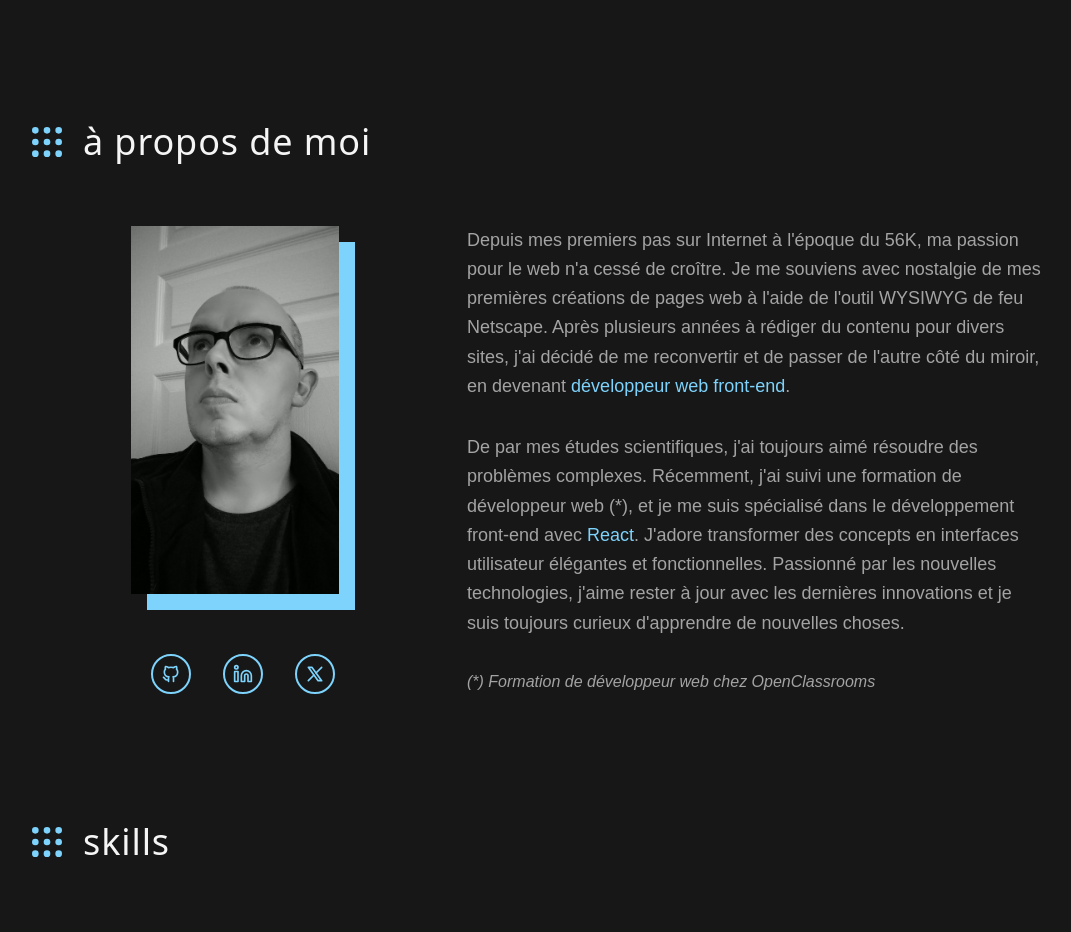
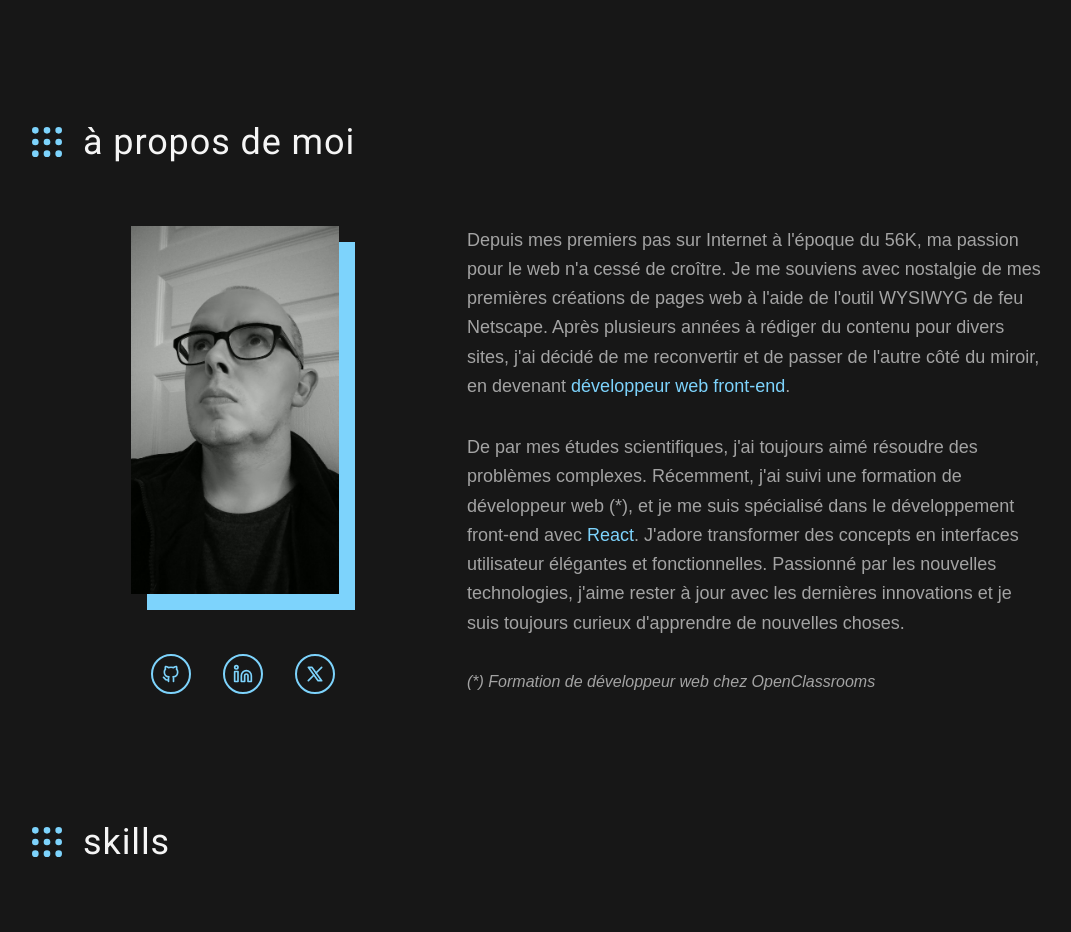
Before and after one commit to nicomil59/nicomildev, an Astro site: page / in a window 1280 px wide. Shown: the part 680-1612 px from the top of the page, without its empty margins (53-1124 px from the left). Built offline with nearby package versions, Linux system fonts and the light colour scheme; Astro itself is replaced by a stand-in of ours.

Commit message:
🐛 HOME > Change font for section titles

```diff
--- a/src/components/Contact.astro
+++ b/src/components/Contact.astro
@@ -2,7 +2,7 @@
 ---
 
 <section id="contact" class="py-10 md:py-16">
-    <h2 class="text-3xl md:text-4xl font-medium text-neutral-100 tracking-wide mb-8 md:mb-16 flex items-center gap-2 md:gap-4"><svg class="h-8 w-8 md:h-10 md:w-10 text-sky-300 hover:rotate-2 transition duration-300"  width="24" height="24" viewBox="0 0 24 24" stroke-width="2" stroke="currentColor" fill="none" stroke-linecap="round" stroke-linejoin="round">  <path stroke="none" d="M0 0h24v24H0z"/>  <circle cx="5" cy="5" r="1" />  <circle cx="12" cy="5" r="1" />  <circle cx="19" cy="5" r="1" />  <circle cx="5" cy="12" r="1" />  <circle cx="12" cy="12" r="1" />  <circle cx="19" cy="12" r="1" />  <circle cx="5" cy="19" r="1" />  <circle cx="12" cy="19" r="1" />  <circle cx="19" cy="19" r="1" /></svg><span>contact</span></h2>
+    <h2 class="text-3xl md:text-4xl font-title font-medium text-neutral-100 tracking-wide mb-8 md:mb-16 flex items-center gap-2 md:gap-4"><svg class="h-8 w-8 md:h-10 md:w-10 text-sky-300 hover:rotate-2 transition duration-300"  width="24" height="24" viewBox="0 0 24 24" stroke-width="2" stroke="currentColor" fill="none" stroke-linecap="round" stroke-linejoin="round">  <path stroke="none" d="M0 0h24v24H0z"/>  <circle cx="5" cy="5" r="1" />  <circle cx="12" cy="5" r="1" />  <circle cx="19" cy="5" r="1" />  <circle cx="5" cy="12" r="1" />  <circle cx="12" cy="12" r="1" />  <circle cx="19" cy="12" r="1" />  <circle cx="5" cy="19" r="1" />  <circle cx="12" cy="19" r="1" />  <circle cx="19" cy="19" r="1" /></svg><span>contact</span></h2>
     <p class="font-text md:text-lg md:leading-relaxed text-neutral-400">Intéressé(e) par mes services ? N'hésitez pas à me contacter via le formulaire ci-dessous.</p>
 
     <div id="contact-form-container" class="font-text">
--- a/src/components/Skills.astro
+++ b/src/components/Skills.astro
@@ -2,7 +2,7 @@
 ---
 
 <section id="skills" class="py-10 md:py-16">
-  <h2 class="text-3xl md:text-4xl font-medium text-neutral-100 tracking-wide mb-8 md:mb-16 flex items-center gap-2 md:gap-4"><svg class="h-8 w-8 md:h-10 md:w-10 text-sky-300 hover:rotate-2 transition duration-300"  width="24" height="24" viewBox="0 0 24 24" stroke-width="2" stroke="currentColor" fill="none" stroke-linecap="round" stroke-linejoin="round">  <path stroke="none" d="M0 0h24v24H0z"/>  <circle cx="5" cy="5" r="1" />  <circle cx="12" cy="5" r="1" />  <circle cx="19" cy="5" r="1" />  <circle cx="5" cy="12" r="1" />  <circle cx="12" cy="12" r="1" />  <circle cx="19" cy="12" r="1" />  <circle cx="5" cy="19" r="1" />  <circle cx="12" cy="19" r="1" />  <circle cx="19" cy="19" r="1" /></svg><span>skills</span></h2>
+  <h2 class="text-3xl md:text-4xl font-title font-medium text-neutral-100 tracking-wide mb-8 md:mb-16 flex items-center gap-2 md:gap-4"><svg class="h-8 w-8 md:h-10 md:w-10 text-sky-300 hover:rotate-2 transition duration-300"  width="24" height="24" viewBox="0 0 24 24" stroke-width="2" stroke="currentColor" fill="none" stroke-linecap="round" stroke-linejoin="round">  <path stroke="none" d="M0 0h24v24H0z"/>  <circle cx="5" cy="5" r="1" />  <circle cx="12" cy="5" r="1" />  <circle cx="19" cy="5" r="1" />  <circle cx="5" cy="12" r="1" />  <circle cx="12" cy="12" r="1" />  <circle cx="19" cy="12" r="1" />  <circle cx="5" cy="19" r="1" />  <circle cx="12" cy="19" r="1" />  <circle cx="19" cy="19" r="1" /></svg><span>skills</span></h2>
   <div id="skills-list" class="font-text">
     <ul class="flex flex-wrap items-center justify-center gap-6 md:gap-12 max-w-md md:max-w-3xl mx-auto">
         <li class="flex flex-col justify-center items-center group w-36">
--- a/src/components/about/About.astro
+++ b/src/components/about/About.astro
@@ -3,7 +3,7 @@ import portrait from "./images/portrait.jpg";
 ---
 
 <section id="about" class="py-10 md:py-16">
-  <h2 class="text-3xl md:text-4xl font-medium text-neutral-100 tracking-wide mb-8 md:mb-16 flex items-center gap-2 md:gap-4"><svg class="h-8 w-8 md:h-10 md:w-10 text-sky-300 hover:rotate-2 transition duration-300"  width="24" height="24" viewBox="0 0 24 24" stroke-width="2" stroke="currentColor" fill="none" stroke-linecap="round" stroke-linejoin="round">  <path stroke="none" d="M0 0h24v24H0z"/>  <circle cx="5" cy="5" r="1" />  <circle cx="12" cy="5" r="1" />  <circle cx="19" cy="5" r="1" />  <circle cx="5" cy="12" r="1" />  <circle cx="12" cy="12" r="1" />  <circle cx="19" cy="12" r="1" />  <circle cx="5" cy="19" r="1" />  <circle cx="12" cy="19" r="1" />  <circle cx="19" cy="19" r="1" /></svg><span>à propos de moi</span></h2>
+  <h2 class="text-3xl md:text-4xl font-title font-medium text-neutral-100 tracking-wide mb-8 md:mb-16 flex items-center gap-2 md:gap-4"><svg class="h-8 w-8 md:h-10 md:w-10 text-sky-300 hover:rotate-2 transition duration-300"  width="24" height="24" viewBox="0 0 24 24" stroke-width="2" stroke="currentColor" fill="none" stroke-linecap="round" stroke-linejoin="round">  <path stroke="none" d="M0 0h24v24H0z"/>  <circle cx="5" cy="5" r="1" />  <circle cx="12" cy="5" r="1" />  <circle cx="19" cy="5" r="1" />  <circle cx="5" cy="12" r="1" />  <circle cx="12" cy="12" r="1" />  <circle cx="19" cy="12" r="1" />  <circle cx="5" cy="19" r="1" />  <circle cx="12" cy="19" r="1" />  <circle cx="19" cy="19" r="1" /></svg><span>à propos de moi</span></h2>
   <div class="flex flex-col-reverse lg:flex-row justify-center gap-8 lg:gap-32">
     <div id="about-media" class="flex flex-col justify-between bg-neutral-900">
         <div id="about-img" class="hidden lg:block w-52">
```
